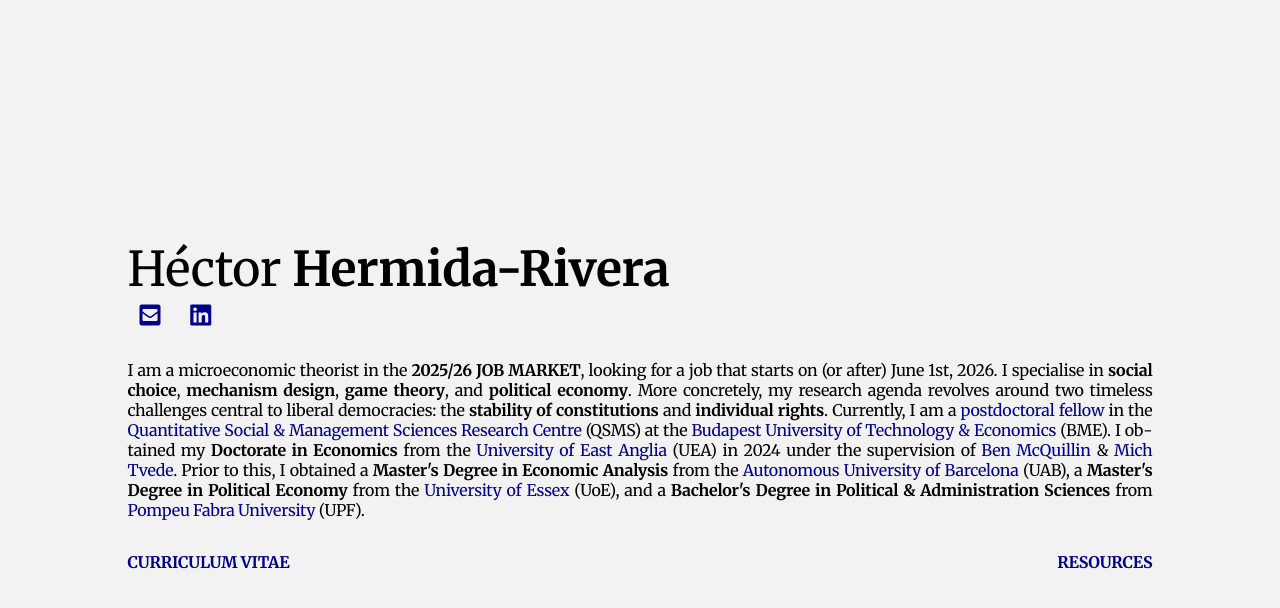
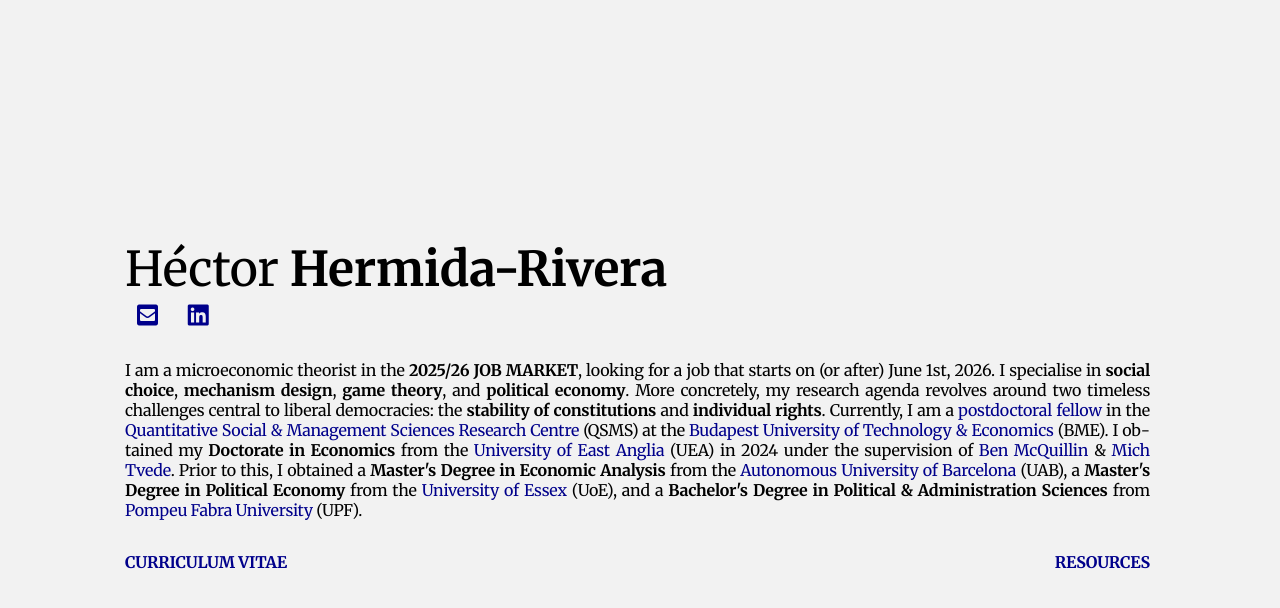
Before and after one commit to HectorHermidaRivera/hectorhermidarivera.github.io, a Jekyll site: the page built from index.md, in a window 1280 px wide. Shown: the top 608 px of the page. Built offline with Jekyll 4.4.1, drawn with Linux system fonts in a browser that asks for light colours; a style sheet for code colours, icons or effects is not loaded.

Commit message:
Update style.css

```diff
--- a/assets/css/style.css
+++ b/assets/css/style.css
@@ -52,7 +52,7 @@ body.home-page .content {
   margin-left: auto !important;
   margin-right: auto !important;
   padding-left: 5px !important;
-  padding-right: 5px !important;
+  padding-right: 10px !important;
 }
 
 /* TITLE */
```
